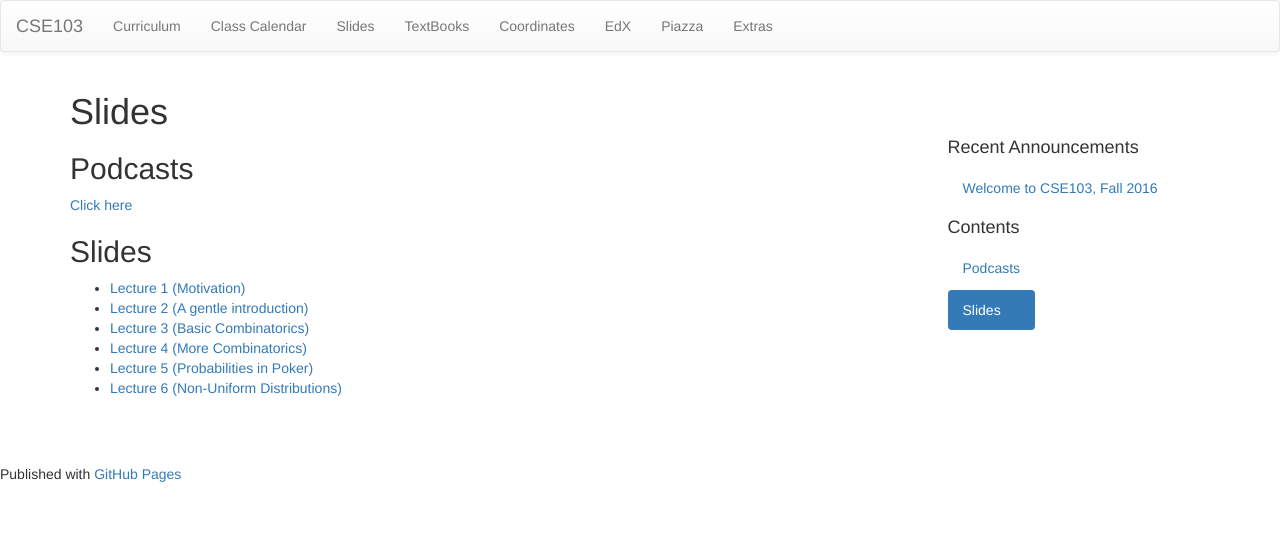
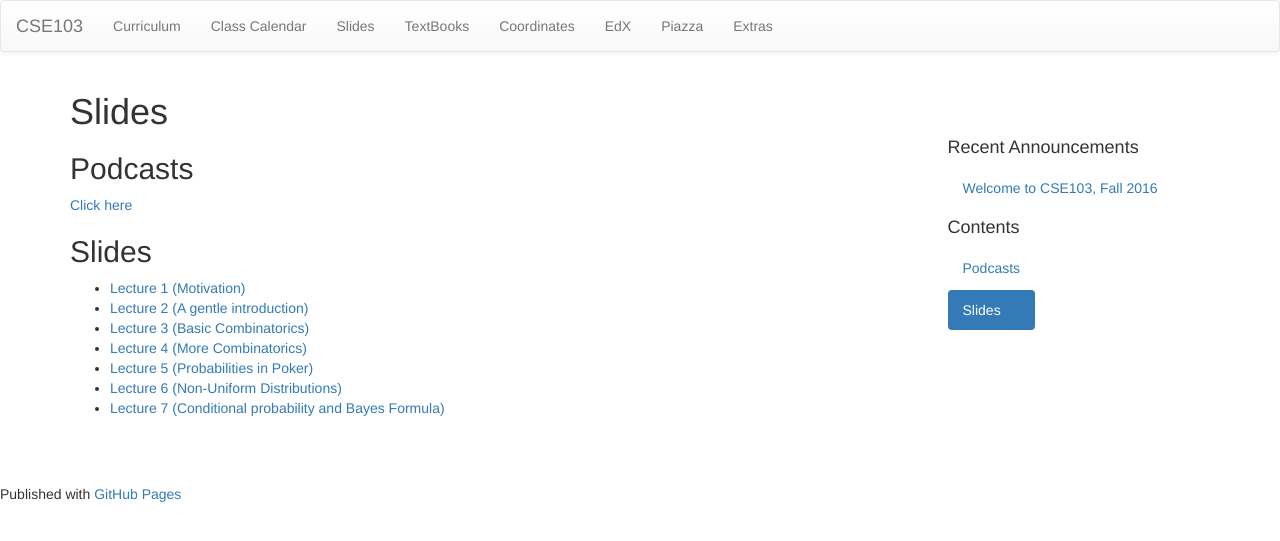
Before and after one commit to cse103/cse103.github.io, a Jekyll site: the page built from pages/18.Slides.md, in a window 1280 px wide. Shown: the top 541 px of the page. Built offline with Jekyll 4.4.1, drawn with Linux system fonts in a browser that asks for light colours; nearby versions of some CDN libraries.

Commit message:
lecture 7 added

```diff
--- a/pages/18.Slides.md
+++ b/pages/18.Slides.md
@@ -15,3 +15,4 @@ permalink: /slides/
 * [Lecture 4 (More Combinatorics)](/Slides/Combinatorics2.pdf)
 * [Lecture 5 (Probabilities in Poker)](/Slides/PokerHands.pdf)
 * [Lecture 6 (Non-Uniform Distributions)](/Slides/NewConditioningBayes.pdf)
+* [Lecture 7 (Conditional probability and Bayes Formula)](/Slides/conditionalAndBayes.pdf)
```
Also changed, not shown: 1 other file.
